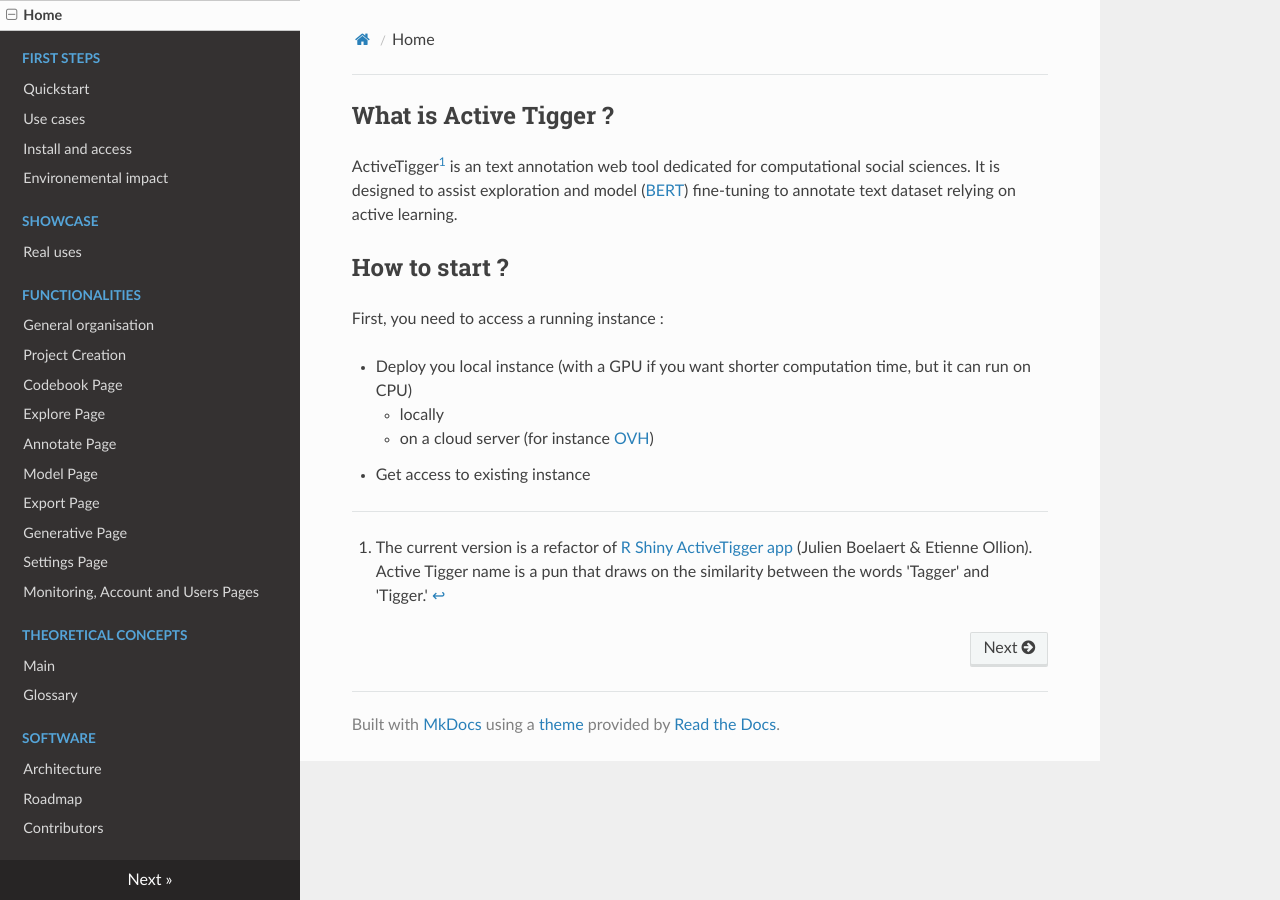
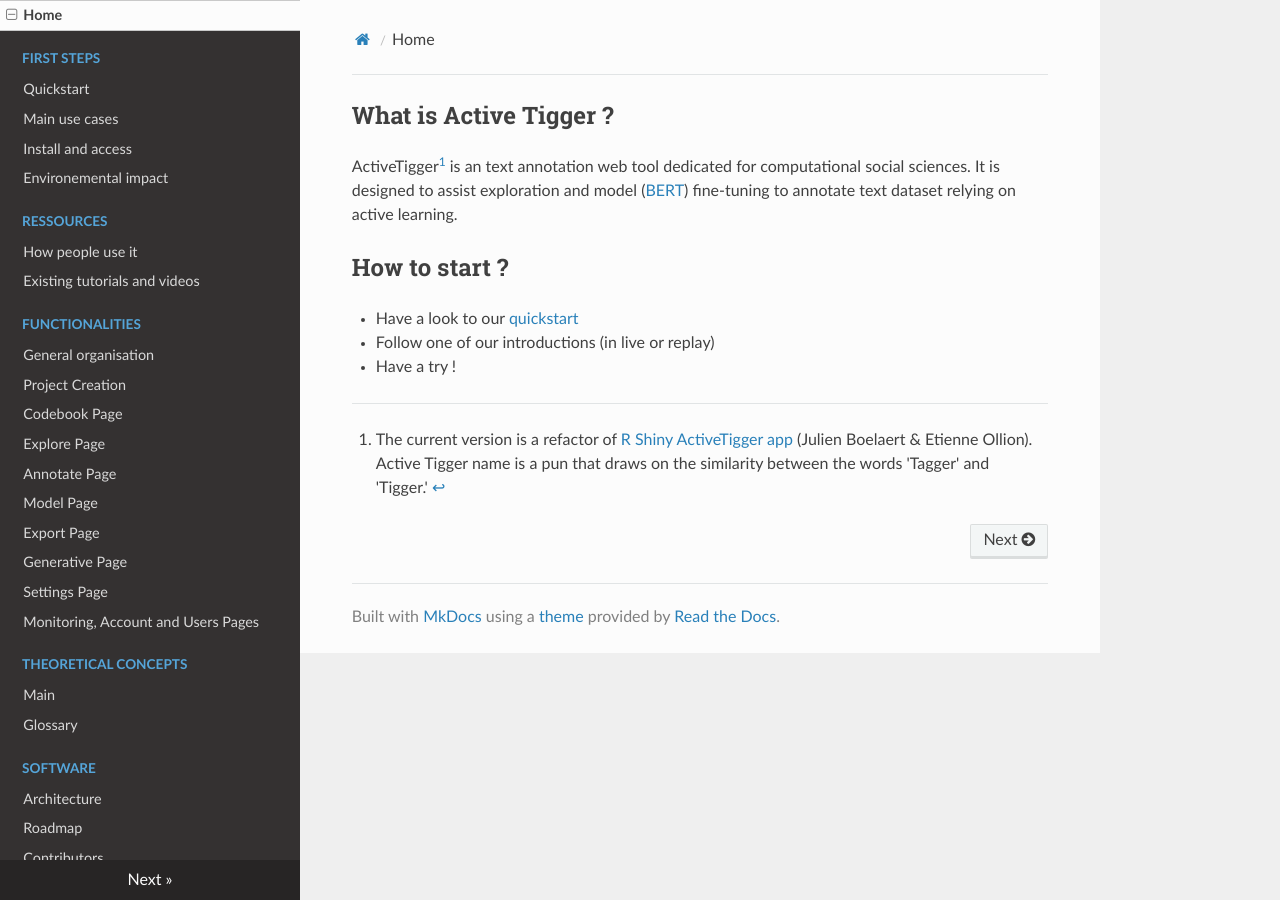
Before and after one commit to activetigger/documentation, an MkDocs documentation site: the page built from docs/index.md, in a window 1280 px wide. Built offline with MkDocs 1.6.1, drawn with Linux system fonts in a browser that asks for light colours; nearby versions of some CDN libraries.

Commit message:
change architecture

```diff
--- a/docs/index.md
+++ b/docs/index.md
@@ -9,9 +9,6 @@
 
 ## How to start ?
 
-First, you need to access a running instance :
-
-- Deploy you local instance (with a GPU if you want shorter computation time, but it can run on CPU)
-    - locally
-    - on a cloud server (for instance [OVH](https://www.ovhcloud.com/fr/public-cloud))
-- Get access to existing instance
+- Have a look to our [quickstart](./quickstart/quickstart.md)
+- Follow one of our introductions (in live or replay)
+- Have a try !
--- a/mkdocs.yml
+++ b/mkdocs.yml
@@ -3,11 +3,12 @@
   - Home: index.md
   - First steps:
       - Quickstart: quickstart/quickstart.md
-      - Use cases: quickstart/usecases.md
+      - Main use cases: quickstart/usecases.md
       - Install and access: quickstart/access.md
       - Environemental impact: quickstart/environment.md
-  - Showcase:
-      - Real uses: showcase/usecases.md
+  - Ressources:
+      - How people use it: ressources/usecases.md
+      - Existing tutorials and videos: ressources/references.md
   - Functionalities:
       - General organisation: functionalities/organisation.md
       - Project Creation: functionalities/project-creation.md
```
Also changed, not shown: docs/ressources/references.md (added, +9 -0 lines), docs/ressources/usecases.md (renamed from docs/showcase/usecases.md).
